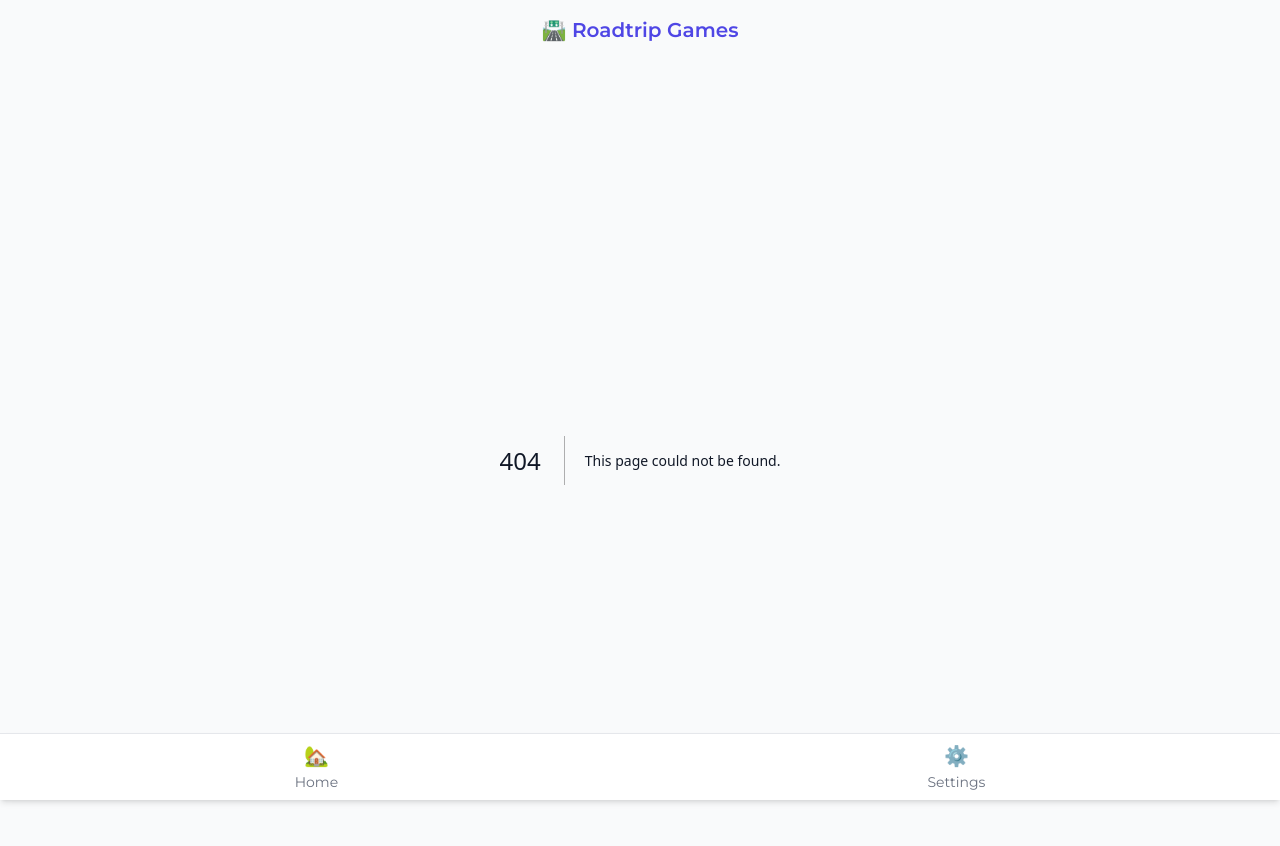
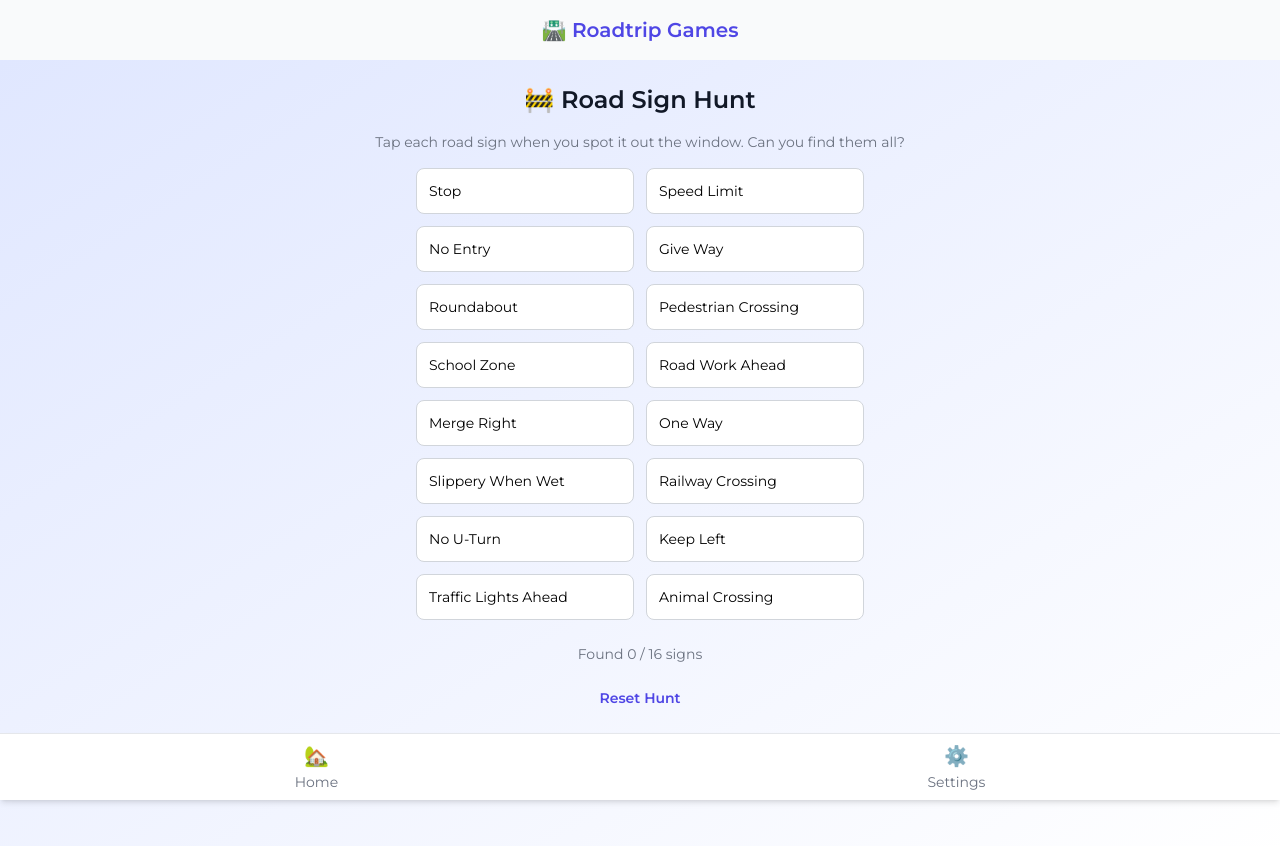
Before and after one commit to HZT1999/roadtrip-games, a Next.js app: page /games/road-sign-hunt in a window 1280 px wide. Before the commit this address had no page. Shown: the top 846 px of the page. Built offline with nearby package versions, Linux system fonts and the light colour scheme.

Commit message:
road sign hunt

```diff
--- /dev/null
+++ b/src/app/games/road-sign-hunt/page.tsx
@@ -0,0 +1,83 @@
+"use client";
+
+import { useState } from "react";
+import PageWrapper from "@/components/layout/PageWrapper";
+import Heading from "@/components/ui/Heading";
+import Button from "@/components/ui/Button";
+import clsx from "clsx";
+import { useLocalState } from "@/hooks/useLocalState";
+
+const SIGNS = [
+    "Stop",
+    "Speed Limit",
+    "No Entry",
+    "Give Way",
+    "Roundabout",
+    "Pedestrian Crossing",
+    "School Zone",
+    "Road Work Ahead",
+    "Merge Right",
+    "One Way",
+    "Slippery When Wet",
+    "Railway Crossing",
+    "No U-Turn",
+    "Keep Left",
+    "Traffic Lights Ahead",
+    "Animal Crossing",
+];
+
+export default function RoadSignHunt() {
+    const [seen, setSeen] = useLocalState<Record<string, boolean>>("road-sign-hunt-seen", () => {
+        const initial: Record<string, boolean> = {};
+        SIGNS.forEach(sign => (initial[sign] = false));
+        return initial;
+    });
+
+    const toggleSeen = (sign: string) => {
+        setSeen((prev) => ({ ...prev, [sign]: !prev[sign] }));
+    };
+
+    const reset = () => {
+        const cleared: Record<string, boolean> = {};
+        SIGNS.forEach(sign => (cleared[sign] = false));
+        setSeen(cleared);
+    };
+
+    const foundCount = Object.values(seen).filter(Boolean).length;
+
+    return (
+        <PageWrapper>
+            <Heading title="🚧 Road Sign Hunt" />
+            <p className="text-center text-sm text-text-muted mb-4">
+                Tap each road sign when you spot it out the window. Can you find them all?
+            </p>
+
+            <div className="grid grid-cols-2 gap-3 max-w-md mx-auto">
+                {SIGNS.map((sign) => (
+                    <button
+                        key={sign}
+                        onClick={() => toggleSeen(sign)}
+                        className={clsx(
+                            "rounded-lg p-3 text-sm font-medium text-left border",
+                            seen[sign]
+                                ? "bg-brand text-white border-brand"
+                                : "bg-white dark:bg-gray-800 text-black dark:text-white border-gray-300 dark:border-gray-600"
+                        )}
+                    >
+                        {sign}
+                    </button>
+                ))}
+            </div>
+
+            <div className="text-center mt-6 text-sm text-text-muted">
+                Found {foundCount} / {SIGNS.length} signs
+            </div>
+
+            <div className="text-center mt-4">
+                <Button onClick={reset} variant="ghost">
+                    Reset Hunt
+                </Button>
+            </div>
+        </PageWrapper>
+    );
+}
--- a/src/app/page.tsx
+++ b/src/app/page.tsx
@@ -47,6 +47,11 @@ export default function Home() {
             description="Fire rounds of words to letters!"
             href="/games/category-blitz"
           />
+          <GameCard
+            title="🛑 Road Sign Hunt"
+            description="Tap each road sign when you spot it!"
+            href="/games/road-sign-hunt"
+          />
         </div>
       </PageWrapper>
     </div>
```
